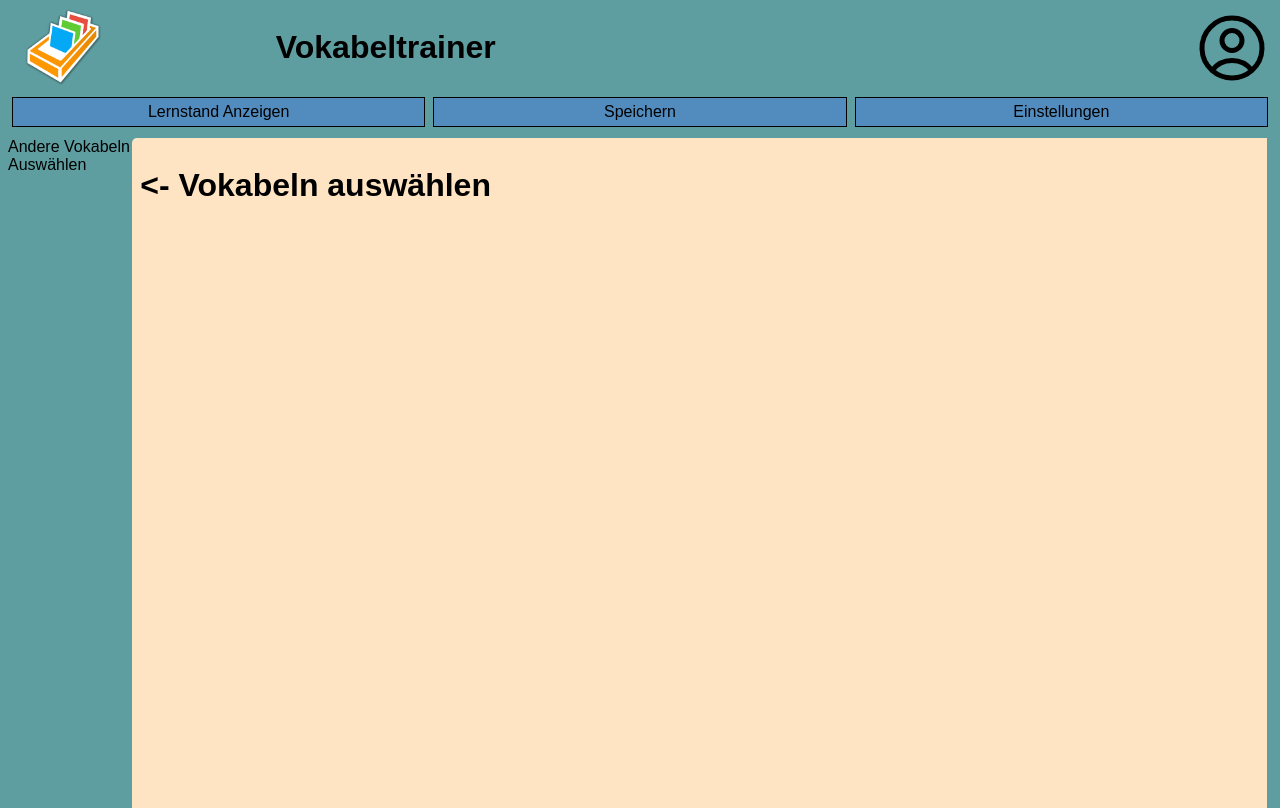
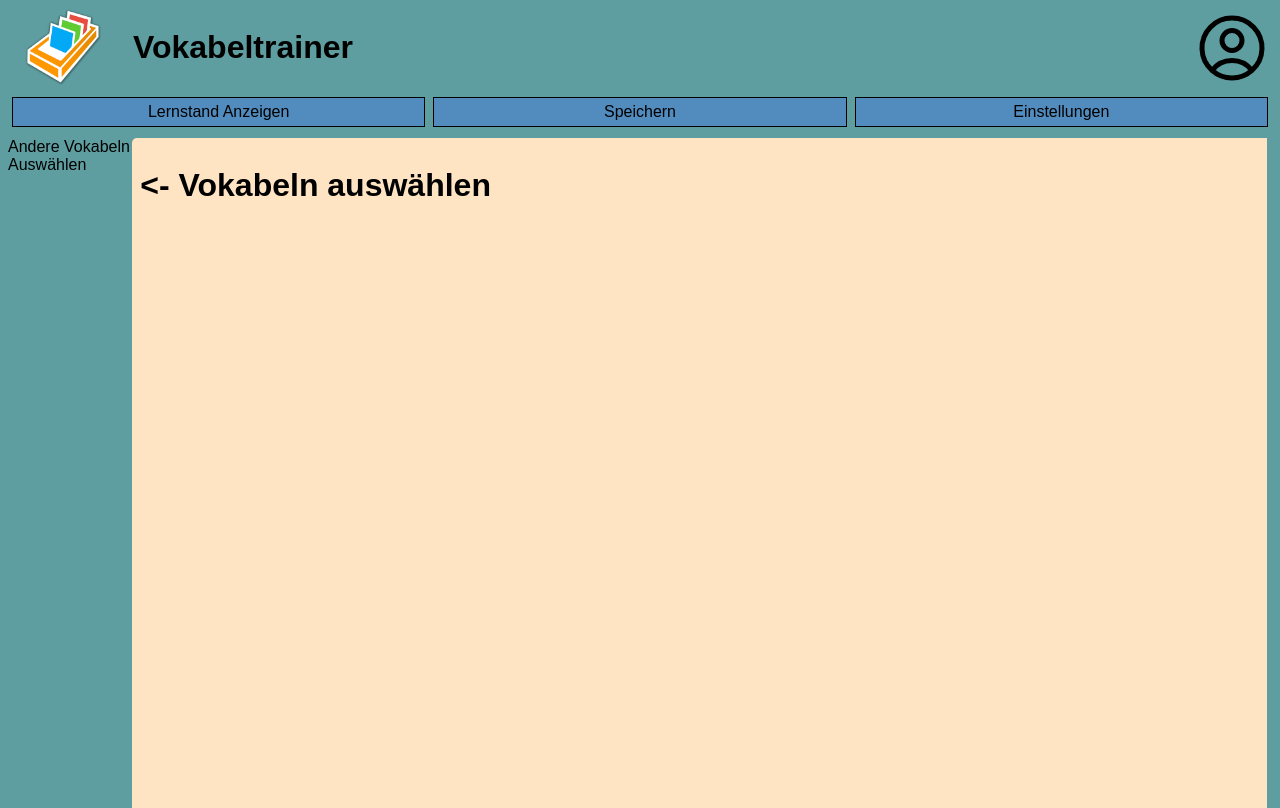
Before and after one commit to CVLgithub/CVLgithub.github.io, a PHP site: page /pages/trainer.html in a window 1280 px wide. Run offline with PHP 8.4, Linux system fonts and the light colour scheme.

Commit message:
header update

```diff
--- a/resources/stylesheet.css
+++ b/resources/stylesheet.css
@@ -187,7 +187,8 @@ html, body
 #header{
    display: grid;
    height: 90%;
-   grid-template-columns: 20% 60%;
+   grid-template-columns: 110px 300px;
+   width: 100%;
 }
 
 #logo{
```
